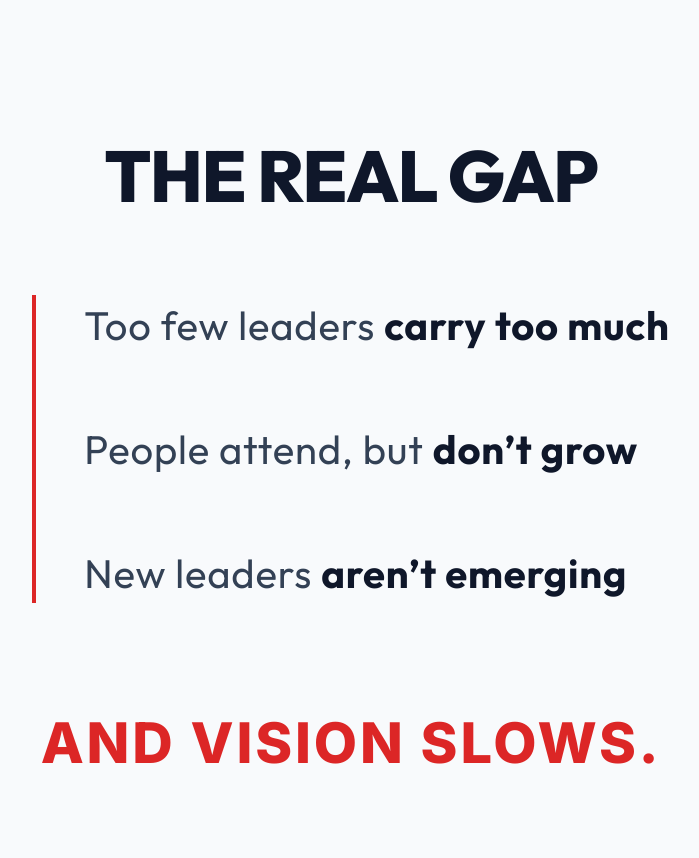
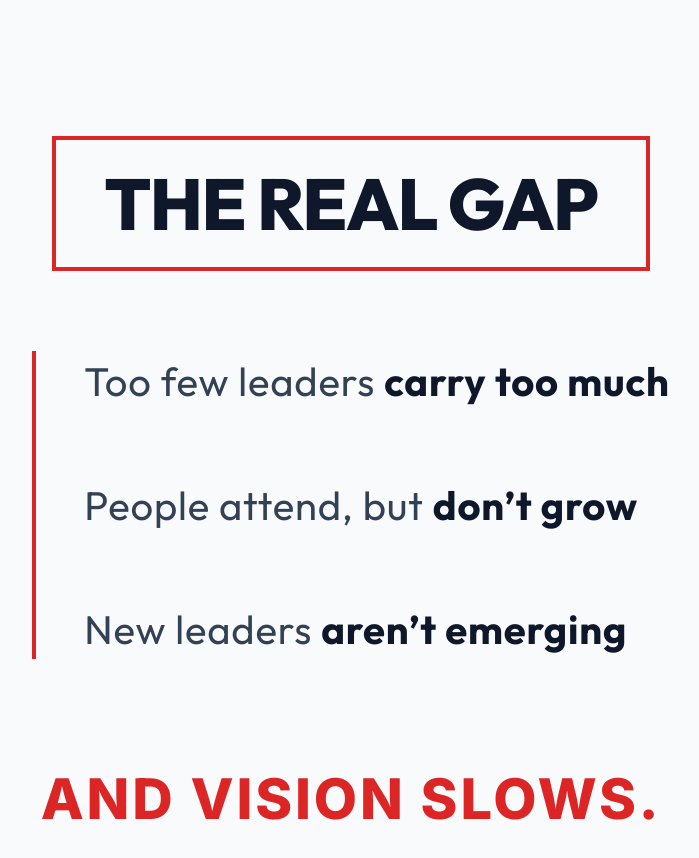
Before and after one commit to livetree/PI-main, a Next.js app: page / in a window 1280 px wide. Shown: the part 1220-2078 px from the top of the page, without its empty margins (289-988 px from the left). Built offline with nearby package versions, Linux system fonts and the light colour scheme.

Commit message:
style: wrap 'the real gap' heading inside an aggressive thick red geometric frame dynamically constrained to the text width securely emphasizing visual focal gravity flawlessly.

```diff
--- a/src/app/page.js
+++ b/src/app/page.js
@@ -100,7 +100,18 @@ export default function Home() {
 
           <motion.h2
             initial={{ opacity: 0, y: 50 }} whileInView={{ opacity: 1, y: 0 }} viewport={{ once: true, margin: "-100px" }} transition={{ type: "spring", damping: 20, stiffness: 80 }}
-            style={{ fontSize: 'clamp(2.5rem, 6vw, 4.5rem)', textTransform: 'uppercase', lineHeight: 1.1, marginBottom: '5rem', fontWeight: 900, letterSpacing: '-0.02em', color: '#0f172a' }}
+            style={{
+              display: 'inline-block',
+              fontSize: 'clamp(2.5rem, 6vw, 4.5rem)',
+              textTransform: 'uppercase',
+              lineHeight: 1.1,
+              marginBottom: '5rem',
+              fontWeight: 900,
+              letterSpacing: '-0.02em',
+              color: '#0f172a',
+              border: '4px solid #dc2626',
+              padding: '1.5rem 3rem'
+            }}
           >
             THE REAL GAP
           </motion.h2>
```
